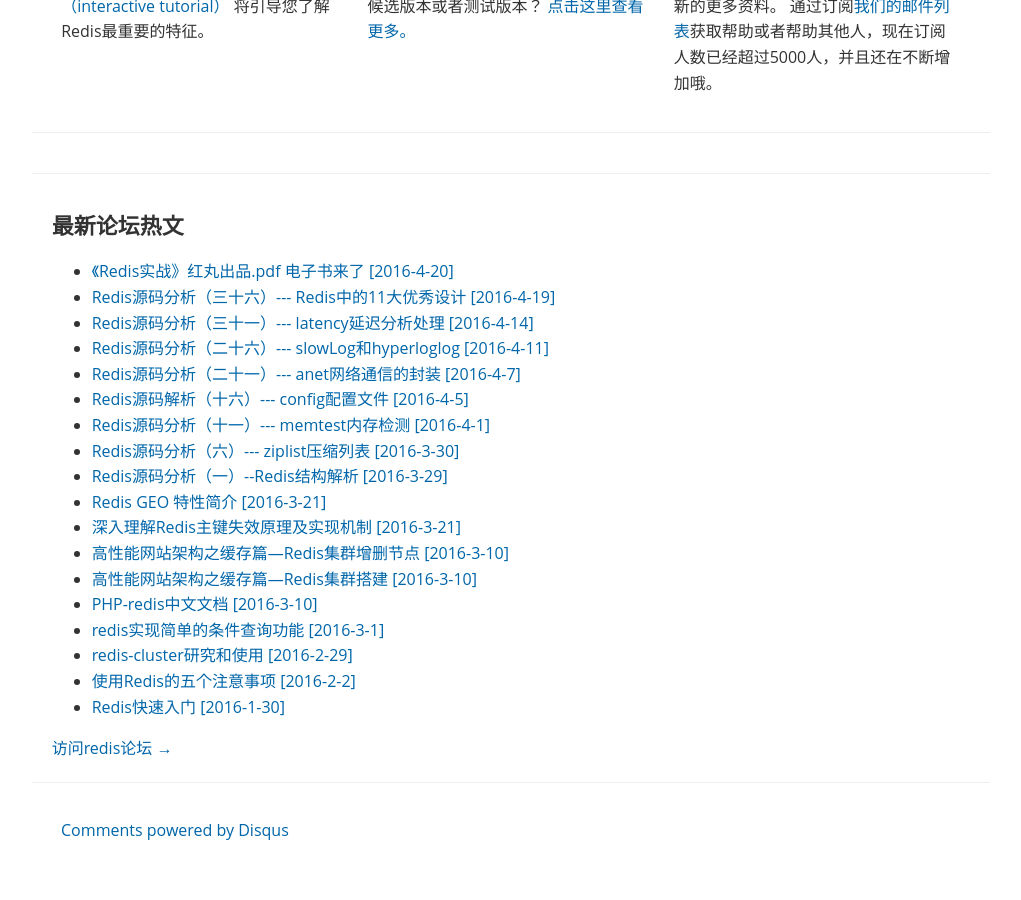
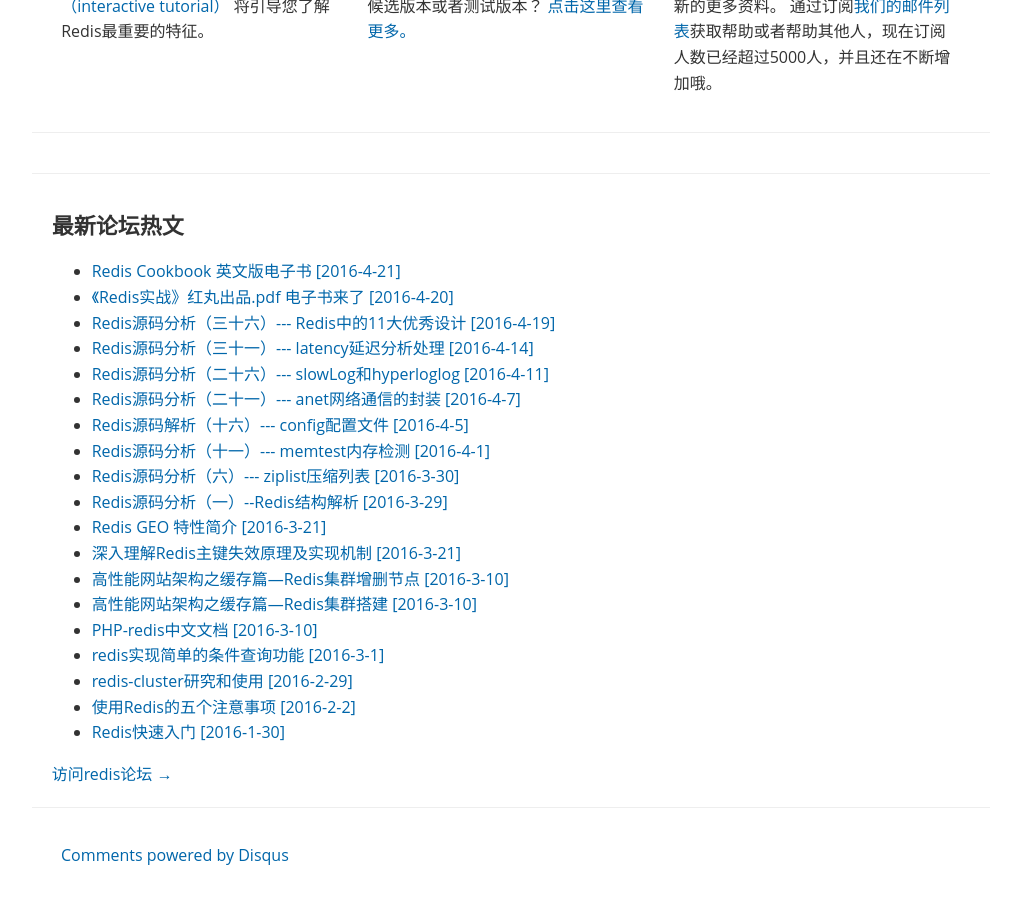
Before and after one commit to rediscn/rediscn, a Jekyll site: the page built from index.html, in a window 1280 px wide and 900 px high, scrolled down 517 px. Shown: the whole window, without its empty margins (149-1170 px from the left). Built offline with Jekyll 4.4.1, drawn with Linux system fonts in a browser that asks for light colours; comment, search, counter and statistics services are not loaded.

Commit message:
新增论坛文章

```diff
--- a/index.html
+++ b/index.html
@@ -68,6 +68,7 @@
 <div class='home-intro home-section'>
 	<h2>最新论坛热文</h2>
 	<ul>
+		<li><a href="http://bbs.redis.cn/forum.php?mod=viewthread&tid=649" target="_blank">Redis Cookbook 英文版电子书 [2016-4-21]</a></li>
 		<li><a href="http://bbs.redis.cn/forum.php?mod=viewthread&tid=645" target="_blank">《Redis实战》红丸出品.pdf 电子书来了 [2016-4-20]</a></li>
 		<li><a href="http://bbs.redis.cn/forum.php?mod=viewthread&tid=641" target="_blank">Redis源码分析（三十六）--- Redis中的11大优秀设计 [2016-4-19]</a></li>
 		<li><a href="http://bbs.redis.cn/forum.php?mod=viewthread&tid=628" target="_blank">Redis源码分析（三十一）--- latency延迟分析处理 [2016-4-14]</a></li>
```
